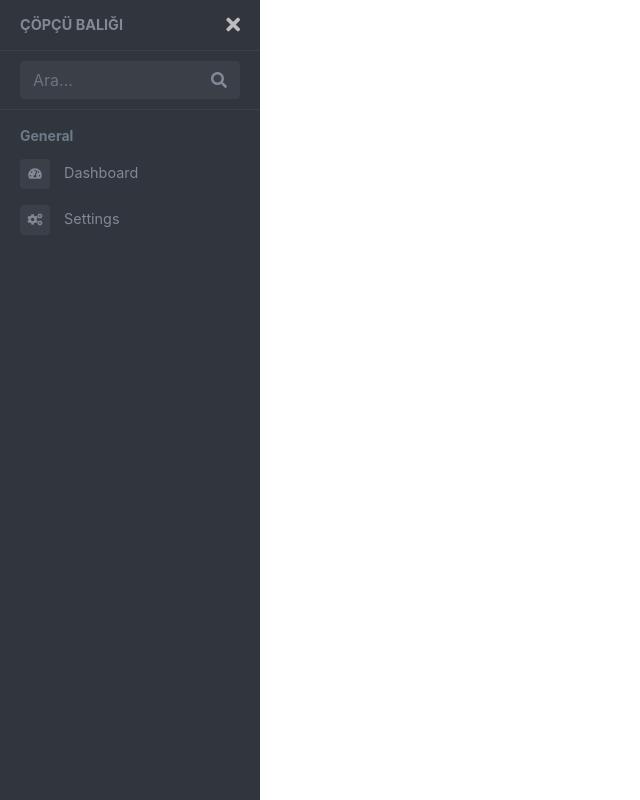
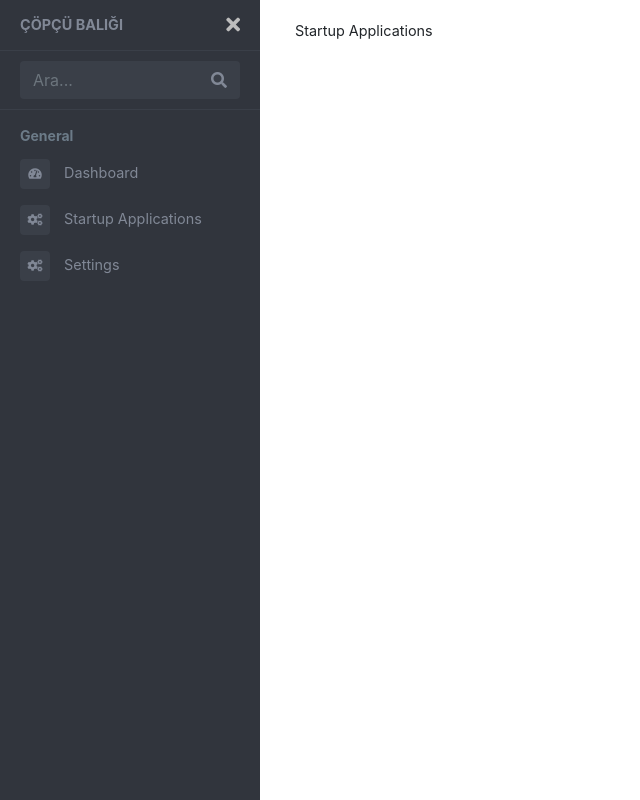
Before and after one commit to sustartx/copcu-baligi, a Vue app: page /startup-applications in a window 1280 px wide. Shown: the whole page, without its empty margins (0-640 px from the left). Built offline with nearby package versions, Linux system fonts and the light colour scheme; what vue-flag-icon would draw is missing.

Commit message:
"Startup Applications" için view ve rota oluşturuldu.

```diff
--- a/src/router/index.js
+++ b/src/router/index.js
@@ -9,6 +9,11 @@ const routes = [
     path: '/',
     name: 'Index',
     component: Index
+  },
+  {
+    path: '/startup-applications',
+    name: 'StartupApplications',
+    component: () => import('../views/StartupApplications.vue')
   },
   {
     path: '/settings',
--- /dev/null
+++ b/src/views/StartupApplications.vue
@@ -0,0 +1,3 @@
+<template>
+  <div>Startup Applications</div>
+</template>
--- a/src/views/layout/Sidebar.vue
+++ b/src/views/layout/Sidebar.vue
@@ -48,6 +48,11 @@ export default {
           link: '/'
         },
         {
+          title: 'Startup Applications',
+          class: 'fa fa-cogs',
+          link: '/startup-applications'
+        },
+        {
           title: 'Settings',
           class: 'fa fa-cogs',
           link: '/settings'
```
